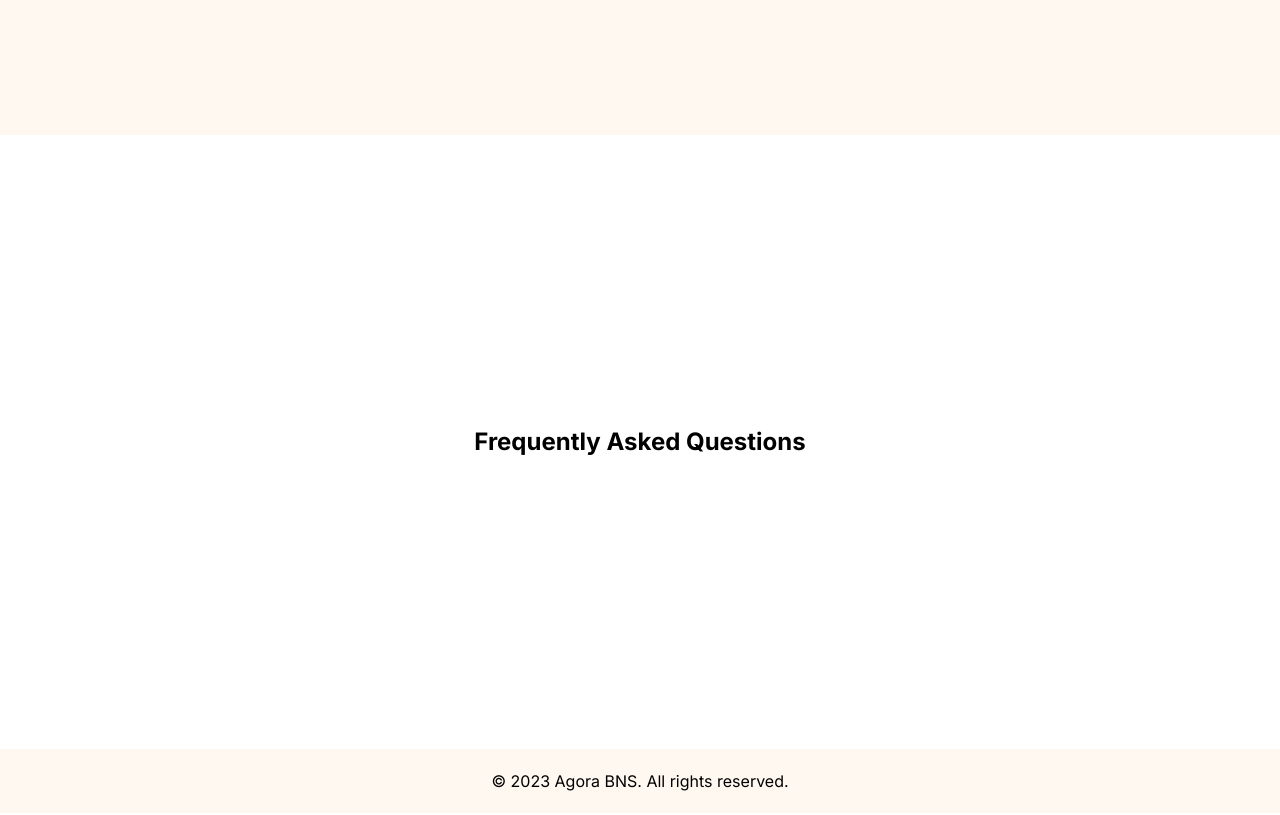
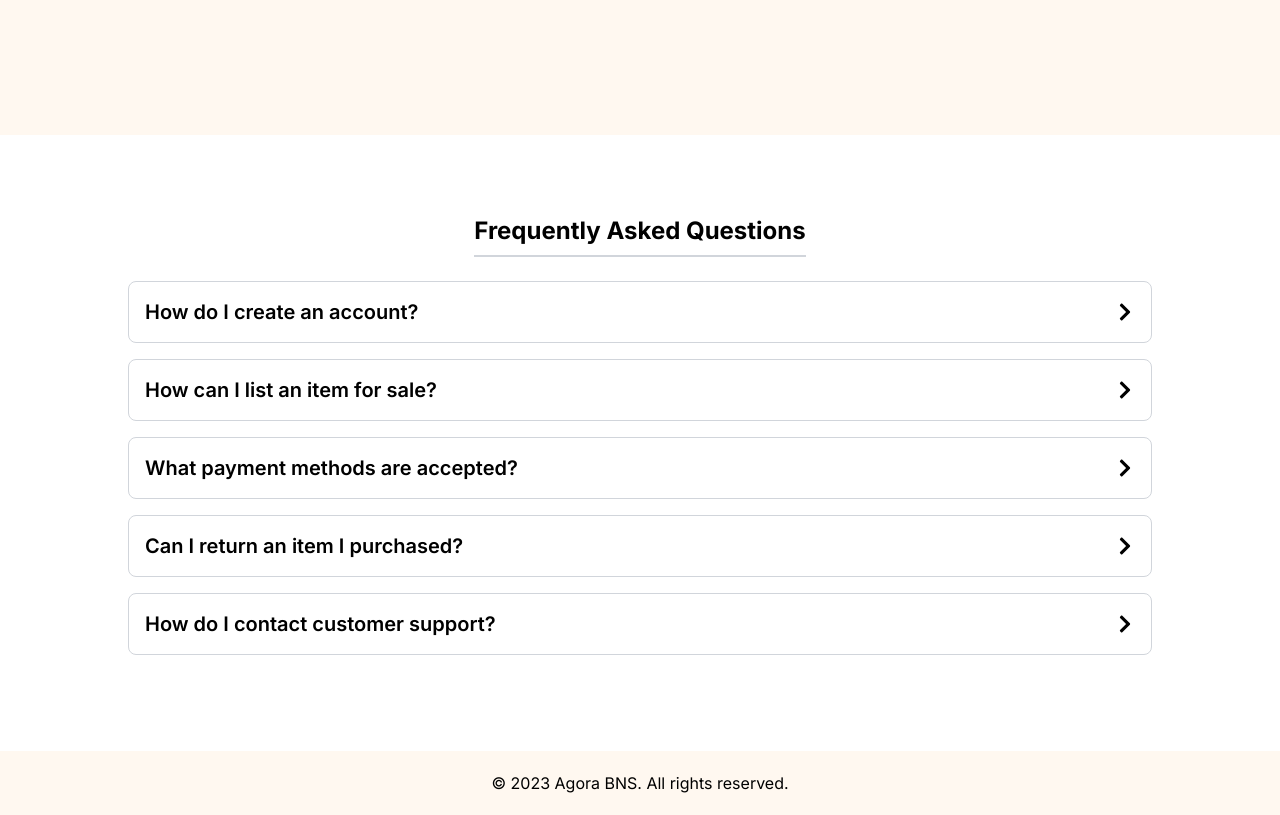
Before and after one commit to cuihonglei/agora-bns, a Next.js app: page / in a window 1280 px wide. Shown: the part 1620-2435 px from the top of the page. Built offline with nearby package versions, Linux system fonts and the light colour scheme; no server answers.

Commit message:
Added FAQ component.

```diff
--- a/app/components/home/faq.js
+++ b/app/components/home/faq.js
@@ -1,9 +1,63 @@
-function FAQ() {
+import React, { useState } from 'react';
+import { FaChevronDown, FaChevronRight } from 'react-icons/fa';
+
+const FAQ = () => {
+  const [expandedIndex, setExpandedIndex] = useState(null);
+
+  const faqs = [
+    {
+      question: 'How do I create an account?',
+      answer: 'Creating an account is simple. Click on the "Sign In" button on the top right corner of the homepage, fill in your personal details including your email, username, and password. You will receive a confirmation email. Click on the link in the email to activate your account and start using the marketplace.',
+    },
+    {
+      question: 'How can I list an item for sale?',
+      answer: 'To list an item for sale, log in to your account and go to the "Sell" section. Provide detailed information about your item, including a title, description, price, and high-quality images. Select the appropriate category and condition of the item. After reviewing your details, click "Submit" to list your item on the marketplace.',
+    },
+    {
+      question: 'What payment methods are accepted?',
+      answer: 'We accept various payment methods including credit cards (Visa, MasterCard, American Express), PayPal, and bank transfers. During checkout, you can choose your preferred payment method. For sellers, we support direct deposits to your bank account or transfers to your PayPal account.',
+    },
+    {
+      question: 'Can I return an item I purchased?',
+      answer: 'Yes, most items can be returned within 14 days of receipt. To initiate a return, log in to your account, go to your order history, and select the item you want to return. Follow the instructions to generate a return label. Ensure the item is in its original condition and packaging. Return shipping costs may apply, depending on the seller\'s return policy.',
+    },
+    {
+      question: 'How do I contact customer support?',
+      answer: 'You can contact our customer support team via the "Contact Us" page on our website. We offer 24/7 support through live chat, email, and phone. Our team is here to help with any inquiries or issues you may have, ensuring a smooth and satisfactory experience on our marketplace.',
+    },
+  ];
+
+  const toggleExpand = (index) => {
+    setExpandedIndex(expandedIndex === index ? null : index);
+  };
+
   return (
-    <div className="h-[614px] flex items-center justify-center bg-white text-black">
-      <p className="text-2xl font-bold">Frequently Asked Questions</p>
+    <div className="max-w-5xl flex flex-col items-center justify-center bg-white text-black mx-auto my-20">
+      <p className="text-2xl font-bold mb-6 border-b-2 border-gray-300 pb-2">Frequently Asked Questions</p>
+      <div className="w-full">
+        {faqs.map((faq, index) => (
+          <div key={index} className="mb-4">
+            <button
+              className="text-xl font-semibold focus:outline-none flex justify-between items-center w-full border border-gray-300 p-4 rounded-lg"
+              onClick={() => toggleExpand(index)}
+            >
+              {faq.question}
+              {expandedIndex === index ? (
+                <FaChevronDown className="ml-2" />
+              ) : (
+                <FaChevronRight className="ml-2" />
+              )}
+            </button>
+            {expandedIndex === index && (
+              <div className="mt-2 text-lg p-4">
+                {faq.answer}
+              </div>
+            )}
+          </div>
+        ))}
+      </div>
     </div>
-  )
-}
+  );
+};
 
 export default FAQ;
--- a/package.json
+++ b/package.json
@@ -18,6 +18,7 @@
     "next": "14.1.3",
     "react": "^18",
     "react-dom": "^18",
+    "react-icons": "^5.2.1",
     "react-modal": "^3.16.1",
     "react-toastify": "^10.0.5"
   },
```
Also changed, not shown: 1 other file (tests, documents, lock files or other folders).
